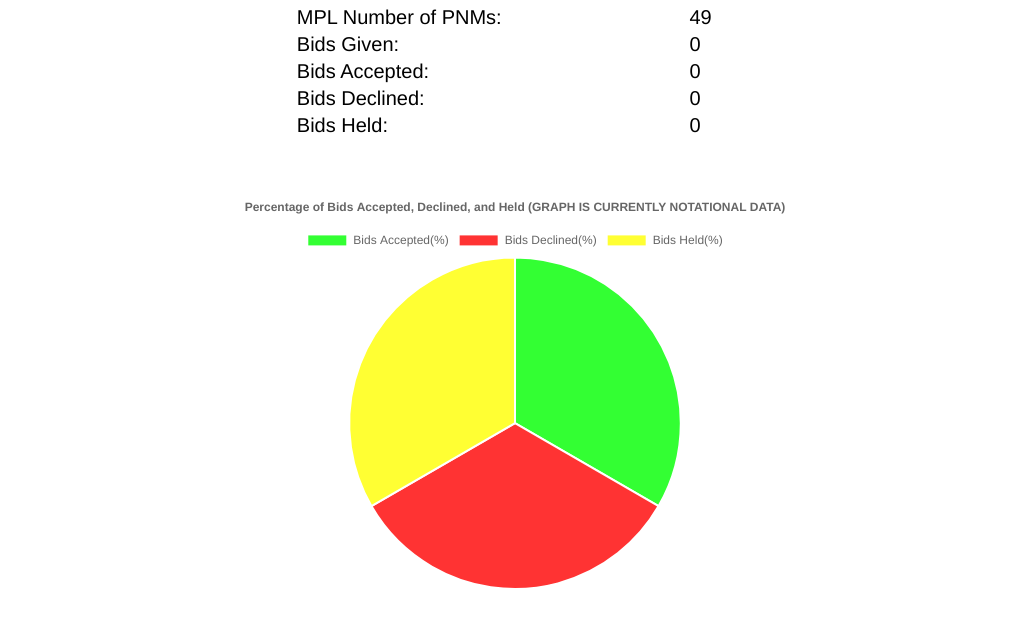
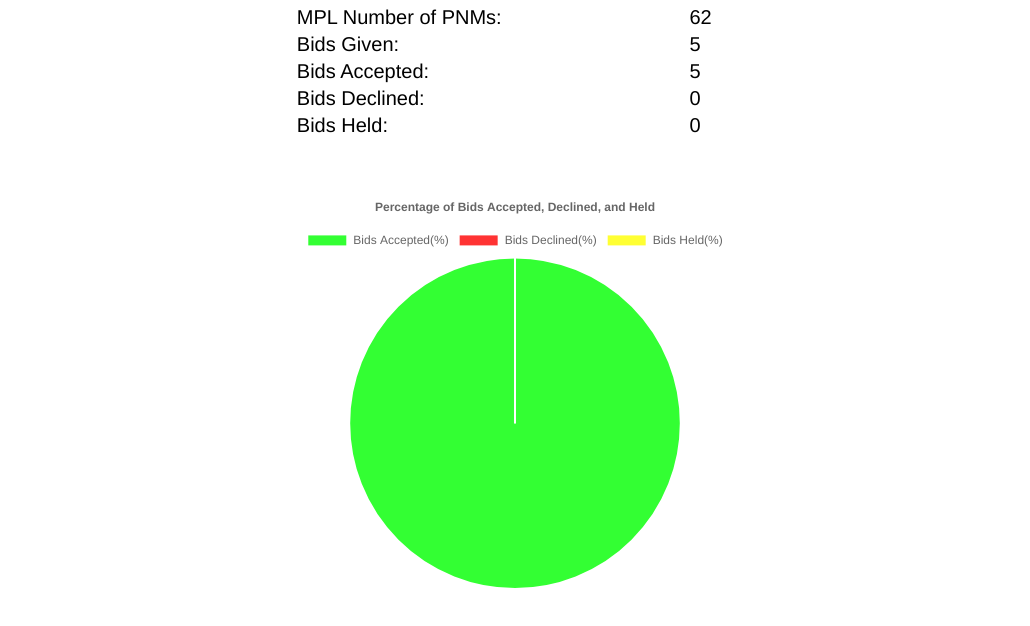
Before and after one commit to rpt24/recruitment, a plain HTML site: page index.html in a window 1280 px wide. Shown: the part 220-846 px from the top of the page, without its empty margins (125-1155 px from the left). Drawn offline with nearby package versions, Linux system fonts and the light colour scheme.

Commit message:
updated bid and pnm numbers, graph is now using live data

```diff
--- a/index.html
+++ b/index.html
@@ -41,9 +41,9 @@
 
     <script type="text/javascript">
       // this script sets variables for update diplays
-      var pnm = 49;
-      var bidGiven = 0;
-      var bidAccept = 0;
+      var pnm = 62;
+      var bidGiven = 5;
+      var bidAccept = 5;
       var bidHold = 0;
       var bidDecline = 0;
       document.getElementById("pnm").innerHTML = pnm;
--- a/script.js
+++ b/script.js
@@ -1,8 +1,8 @@
-var pnm = 49;
-var bidGiven = 1;
-var bidAccept = ((1/bidGiven) * 100); // update these vars as recruitment continues
-var bidHold = ((1/bidGiven) * 100);
-var bidDecline = ((1/bidGiven) * 100);
+var pnm = 62;
+var bidGiven = 5;
+var bidAccept = ((5/bidGiven) * 100); // update these vars as recruitment continues
+var bidHold = ((0/bidGiven) * 100);
+var bidDecline = ((0/bidGiven) * 100);
 
 var ctx = document.getElementById("myChart");
 var myChart = new Chart(ctx, {
@@ -19,7 +19,7 @@ var myChart = new Chart(ctx, {
   options: {
     title: {
       display: true,
-      text: 'Percentage of Bids Accepted, Declined, and Held (GRAPH IS CURRENTLY NOTATIONAL DATA)'
+      text: 'Percentage of Bids Accepted, Declined, and Held'
     },
     legend: {
       display: true,
```
